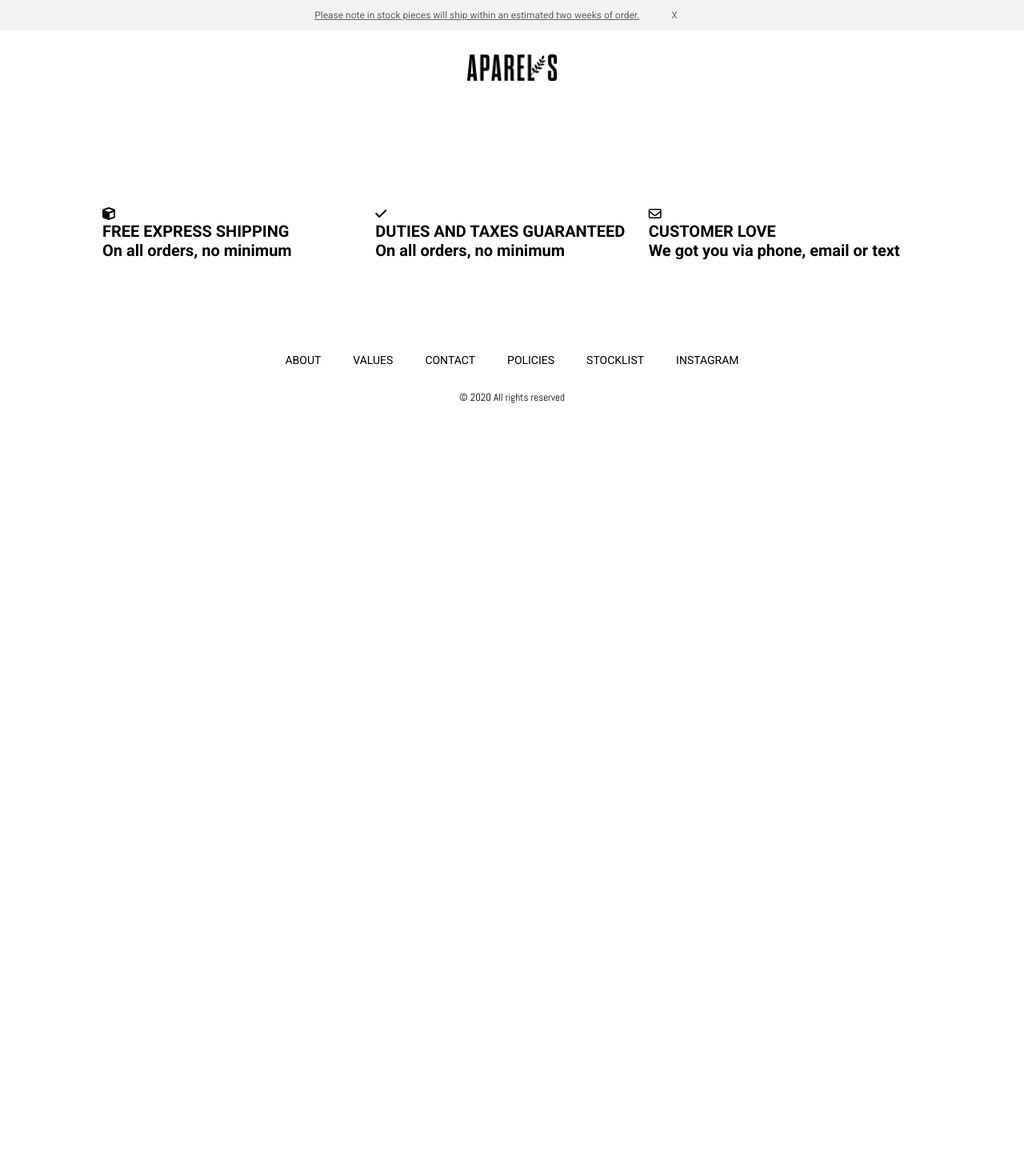
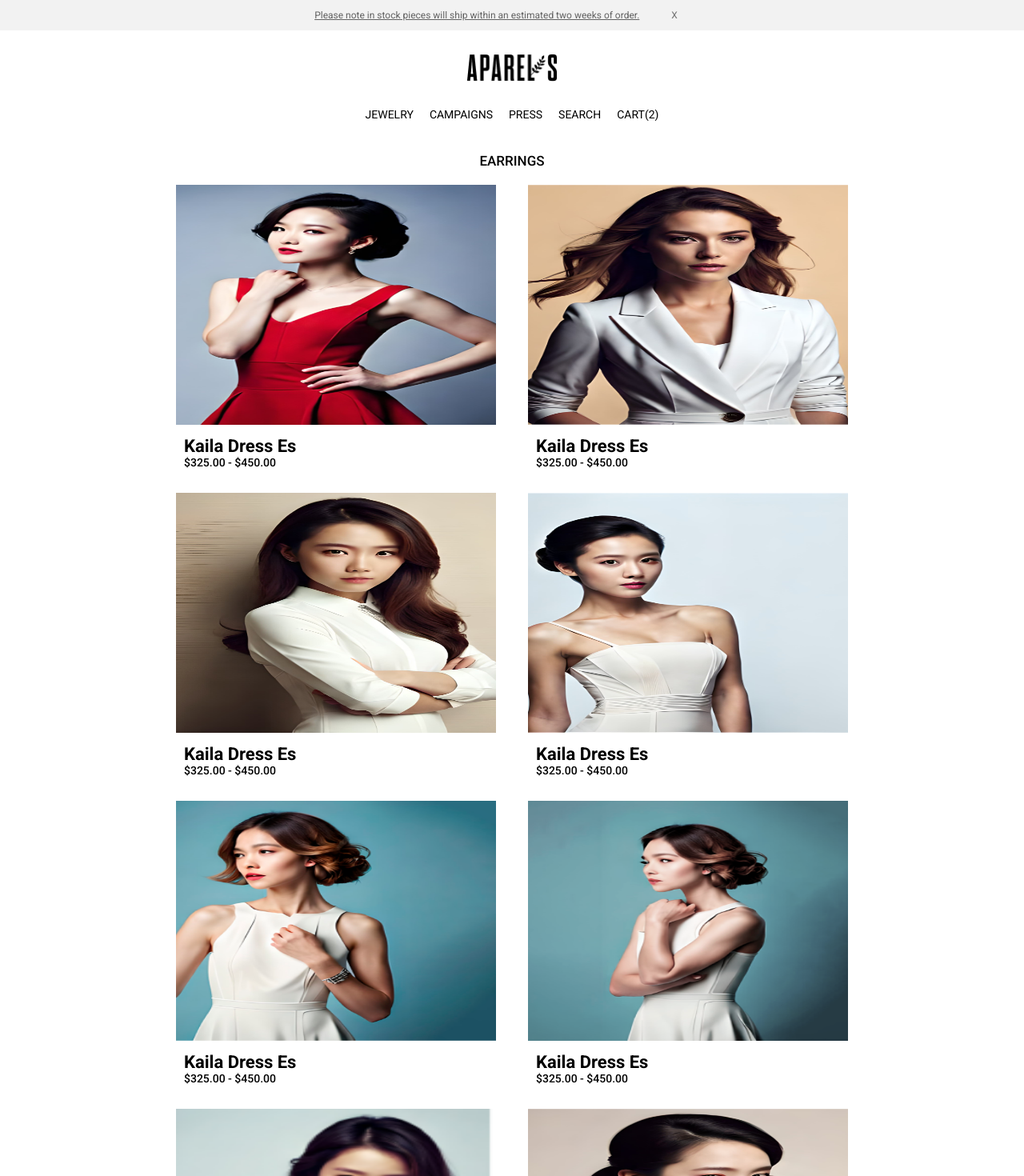
Before and after one commit to oreoluwa212/store_clothing, a React (Vite) app: page /new-arrivals in a window 1280 px wide. Shown: the top 1470 px of the page at 80% size. Before the commit the page ends 800 px from the top, so only its background shows below. Built offline with nearby package versions, Linux system fonts and the light colour scheme.

Commit message:
Pictures changed

```diff
--- a/src/components/AboutPage/about.css
+++ b/src/components/AboutPage/about.css
@@ -144,12 +144,59 @@ body {
 .links3 {
    display: grid;
    grid-template-columns: 1fr 1fr 1fr;
-   padding-top: 200px;
-   margin: 20px 10%;
+   padding-top: 40px;
+   margin: 20px 15%;
+   gap: 10px;
 }
 .express, .duties, .custome-love {
-
-}
-.links3 h1, h2 {
+   display: flex;
+   flex-direction: column;
+   gap: 5px;
+   text-align: center;
+   align-items: center;
    font-size: 20px;
 }
+
+
+.links3 h1, h2 {
+   font-size: 17px;
+   font-weight: 500;
+}
+.links1 {
+   padding-top: 90px;
+}
+
+.earrings {
+   display: flex;
+   justify-content: center;
+   align-items: center;
+   padding-top: 40px;
+}
+
+.img-line {
+   display: flex;
+   gap: 40px;
+   align-items: center;
+   justify-content: center;
+   padding-top: 20px;
+}
+
+.img-col img {
+   width: 400px;
+   height: 300px;
+}
+
+.img-gallery {
+   display: grid;
+   grid-template-columns: 1fr;
+}
+
+.text {
+   padding: 10px;
+}
+.text h1 {
+   font-size: 22px;
+}
+.text h2 {
+   font-size: 14px;
+}
--- a/src/components/AboutPage/new-arrivals.jsx
+++ b/src/components/AboutPage/new-arrivals.jsx
@@ -2,7 +2,14 @@ import React from "react";
 import { Link } from "react-router-dom";
 import "./about.css";
 import logo from "../../assets/images/logo.png";
-
+import img1 from "../../assets/images/img1.png";
+import img2 from "../../assets/images/img2.png";
+import img3 from "../../assets/images/img3.png";
+import img4 from "../../assets/images/img4.png";
+import img5 from "../../assets/images/img5.png";
+import img6 from "../../assets/images/img6.png";
+import img7 from "../../assets/images/img7.png";
+import img8 from "../../assets/images/img8.png";
 
 const NewArrivals = () => {
   return (
@@ -18,6 +25,95 @@ const NewArrivals = () => {
         <Link to={"/"}>
           <img src={logo} alt="" />
         </Link>{" "}
+      </div>
+
+      <div className="links">
+        <ul>
+          <li>JEWELRY</li>
+          <li>CAMPAIGNS</li>
+          <li>PRESS</li>
+          <li>SEARCH</li>
+          <li>CART(2)</li>
+        </ul>
+      </div>
+
+      <div className="earrings">
+        <h2>EARRINGS</h2>
+      </div>
+
+      <div className="img-gallery">
+        <div className="img-row">
+          <div className="img-line">
+            <div className="img-col">
+              <img src={img1} alt="" />
+              <div className="text">
+                <h1>Kaila Dress Es</h1>
+                <h2>$325.00 - $450.00</h2>
+              </div>
+            </div>
+            <div className="img-col">
+              <img src={img2} alt="" />
+              <div className="text">
+                <h1>Kaila Dress Es</h1>
+                <h2>$325.00 - $450.00</h2>
+              </div>
+            </div>
+          </div>
+        </div>
+        <div className="img-row">
+          <div className="img-line">
+            <div className="img-col">
+              <img src={img3} alt="" />
+              <div className="text">
+                <h1>Kaila Dress Es</h1>
+                <h2>$325.00 - $450.00</h2>
+              </div>
+            </div>
+            <div className="img-col">
+              <img src={img4} alt="" />
+              <div className="text">
+                <h1>Kaila Dress Es</h1>
+                <h2>$325.00 - $450.00</h2>
+              </div>
+            </div>
+          </div>
+        </div>
+        <div className="img-row">
+          <div className="img-line">
+            <div className="img-col">
+              <img src={img5} alt="" />
+              <div className="text">
+                <h1>Kaila Dress Es</h1>
+                <h2>$325.00 - $450.00</h2>
+              </div>
+            </div>
+            <div className="img-col">
+              <img src={img6} alt="" />
+              <div className="text">
+                <h1>Kaila Dress Es</h1>
+                <h2>$325.00 - $450.00</h2>
+              </div>
+            </div>
+          </div>
+        </div>
+        <div className="img-row">
+          <div className="img-line">
+            <div className="img-col">
+              <img src={img7} alt="" />
+              <div className="text">
+                <h1>Kaila Dress Es</h1>
+                <h2>$325.00 - $450.00</h2>
+              </div>
+            </div>
+            <div className="img-col">
+              <img src={img8} alt="" />
+              <div className="text">
+                <h1>Kaila Dress Es</h1>
+                <h2>$325.00 - $450.00</h2>
+              </div>
+            </div>
+          </div>
+        </div>
       </div>
 
       <div className="links3">
```
